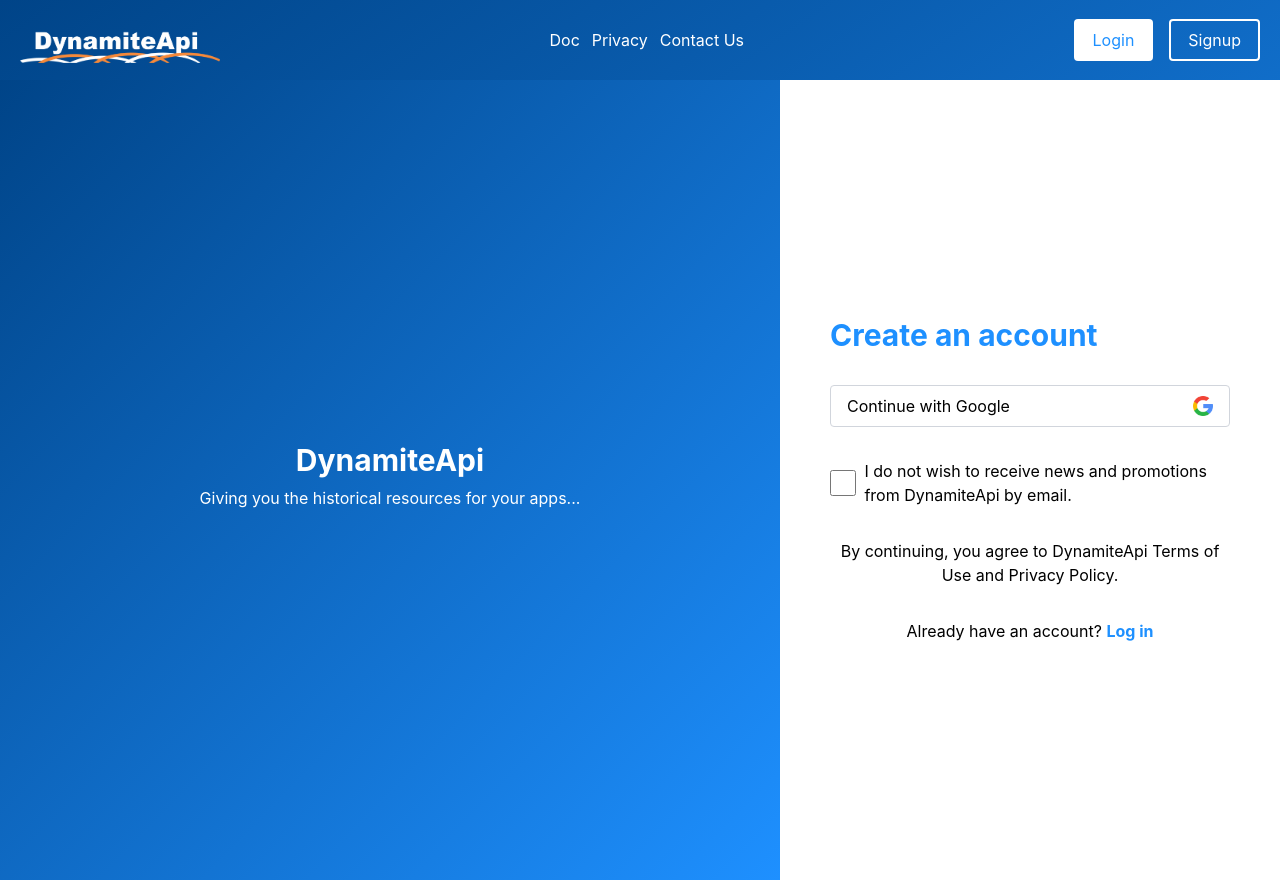
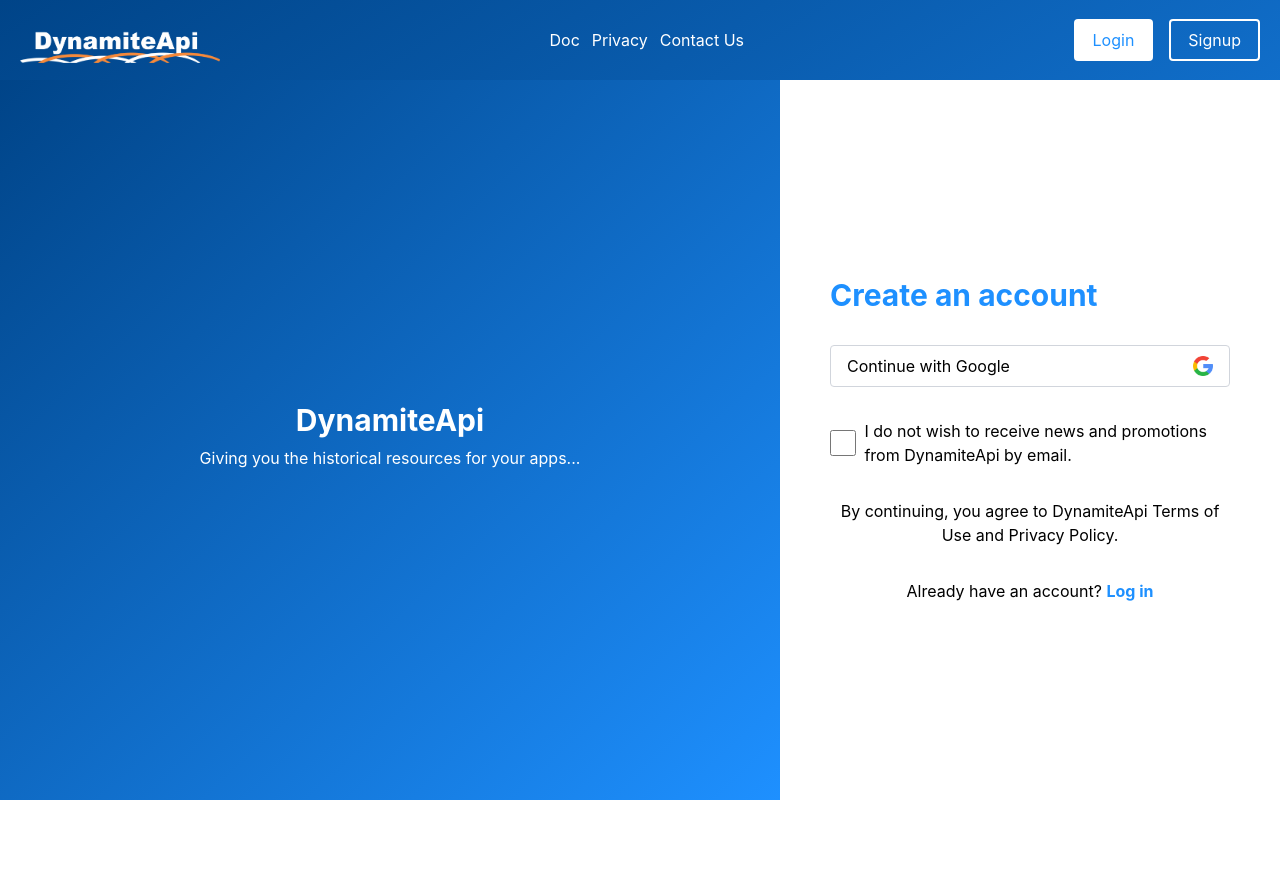
Before and after one commit to Njokuocha/dynamiteapi-frontend, a React (Create React App) app: page /signup in a window 1280 px wide. After the commit the page ends 800 px from the top, so only its background shows below. Built offline with nearby package versions, Linux system fonts and the light colour scheme; no server answers.

Commit message:
Login/Signup Modification

```diff
--- a/src/pages/Auth.js
+++ b/src/pages/Auth.js
@@ -4,7 +4,8 @@
 
 const Signup = () => {
 return (
-    <section className="signup h-screen w-full flex">
+    <section className="signup w-full flex items-center max-[850px]:px-2"
+    style={{height: "calc(100vh - 80px)"}}>
         <section className="intro h-full grow web-gradient text-white center
         max-[850px]:!hidden">
             <div className="text-center">
@@ -13,7 +14,8 @@
             </div>
         </section>
 
-        <section className="auth h-full mx-auto w-[500px] max-lg:w-[450px] bg-white px-4 py-4 overflow-auto center">
+        <section className="auth h-full mx-auto w-[500px] max-lg:w-[450px] bg-white px-4 py-4 overflow-auto
+        center max-[850px]:h-fit max-[850px]:rounded-md">
             <div className="w-[400px] mx-auto flex flex-col gap-8">
                 <h1 className='text-3xl font-bold webcolor'>Create an account</h1>
                 <GoogleLoginButton />
@@ -31,7 +33,8 @@
 }
 const Login = () => {
 return (
-    <section className="signup h-screen w-full flex">
+    <section className="login h-screen w-full flex items-center max-[850px]:px-2"
+    style={{height: "calc(100vh - 80px)"}}>
         <section className="intro h-full grow web-gradient text-white center
         max-[850px]:!hidden">
             <div className="text-center">
@@ -40,7 +43,8 @@
             </div>
         </section>
 
-        <section className="auth h-full mx-auto w-[500px] max-lg:w-[450px] bg-white px-4 py-4 overflow-auto center">
+        <section className="auth h-full mx-auto w-[500px] max-lg:w-[450px] bg-white px-4 py-4 overflow-auto
+        center max-[850px]:h-fit max-[850px]:rounded-md">
             <div className="w-[400px] mx-auto flex flex-col gap-8">
                 <h1 className='text-3xl font-bold webcolor text-center'>Log in</h1>
                 <GoogleLoginButton />
```
